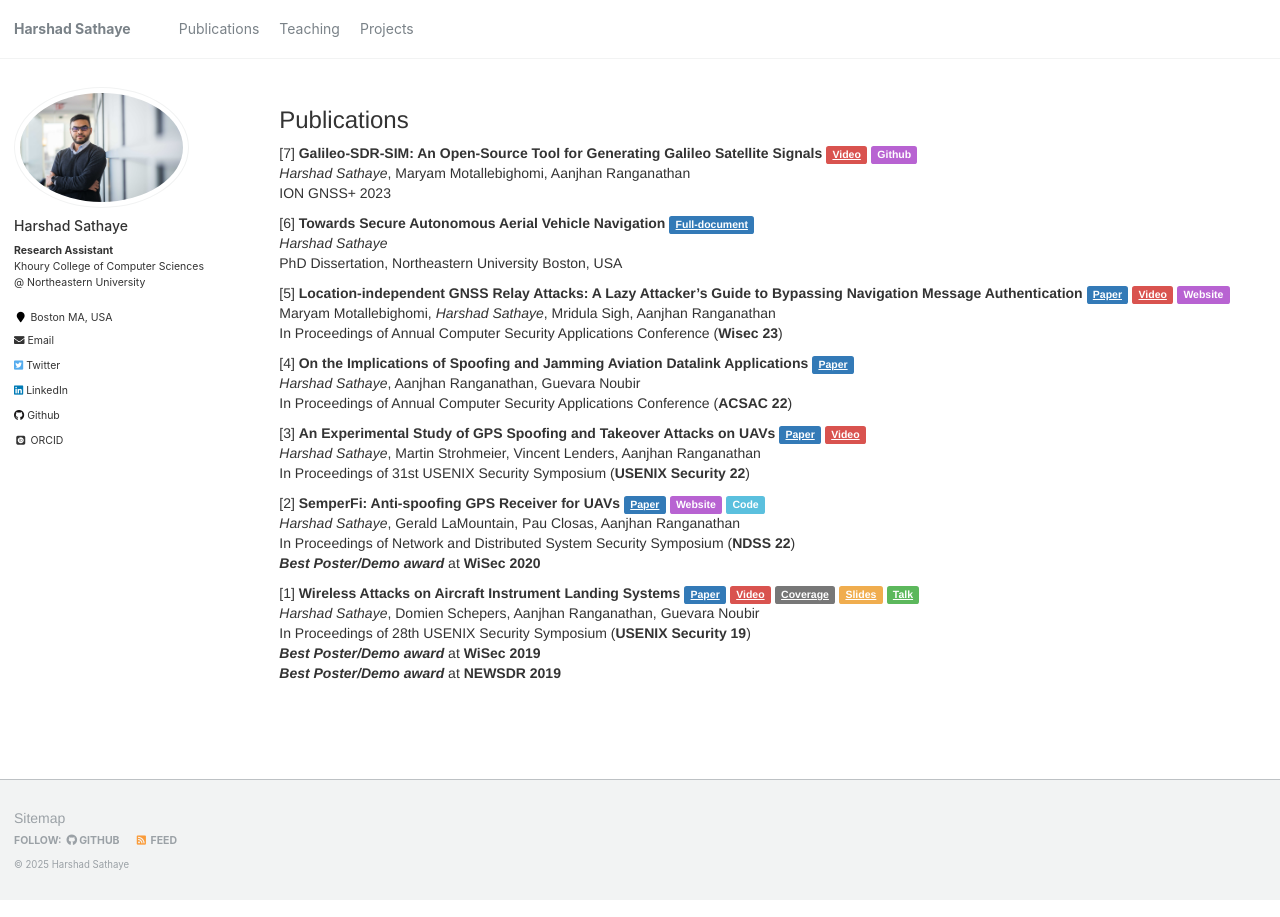
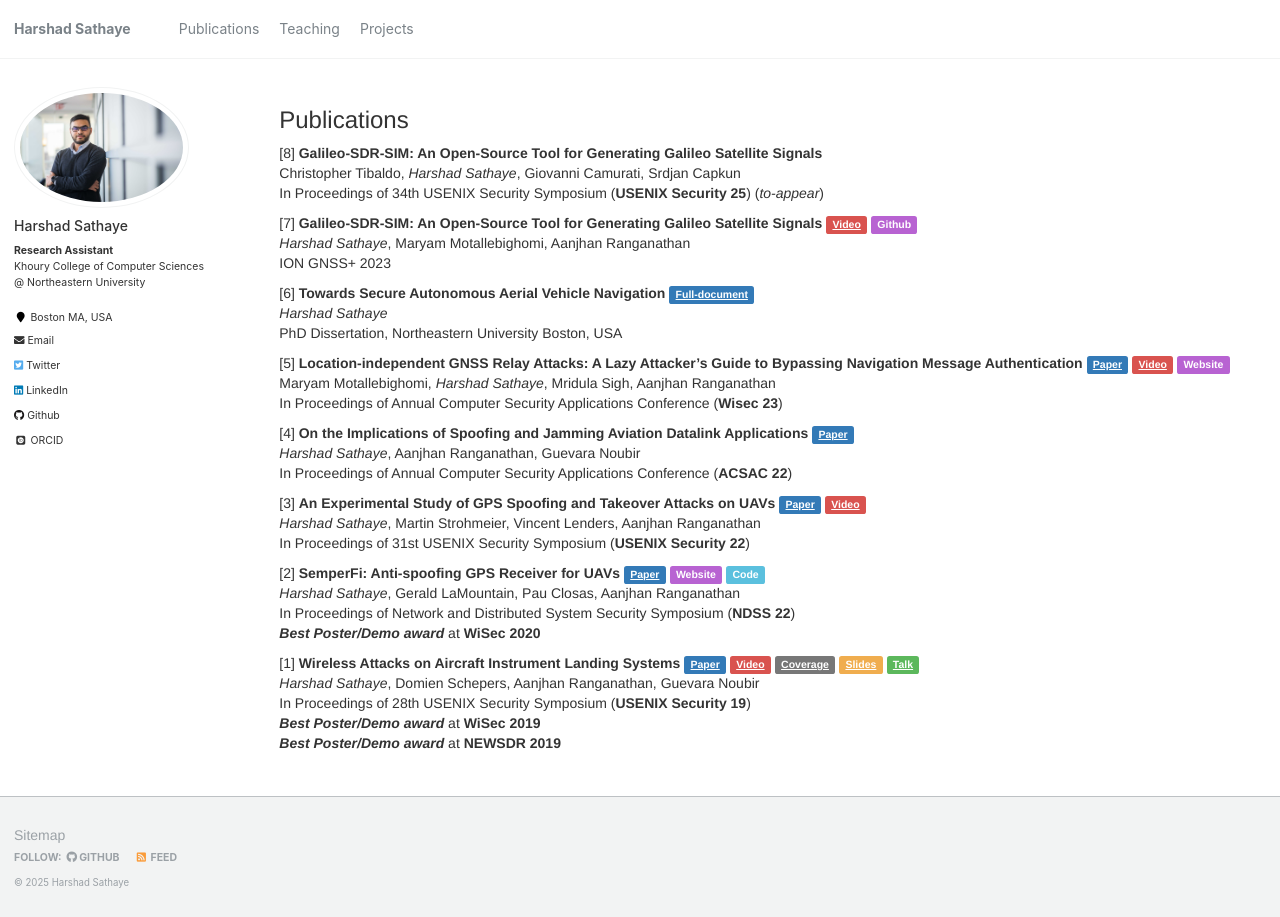
Before and after one commit to harshadms/harshadms.github.io, a Jekyll site: the page built from _pages/publications.md, in a window 1280 px wide. Built offline with Jekyll 4.4.1, drawn with Linux system fonts in a browser that asks for light colours; some web fonts are replaced.

Commit message:
added stuff

```diff
--- a/_pages/publications.md
+++ b/_pages/publications.md
@@ -5,6 +5,10 @@ permalink: /publications/
 author_profile: true
 ---
 ### Publications
+[8] **Galileo-SDR-SIM: An Open-Source Tool for Generating Galileo Satellite Signals**
+<br>Christopher Tibaldo, *Harshad Sathaye*, Giovanni Camurati, Srdjan Capkun
+<br>In Proceedings of 34th USENIX Security Symposium (**USENIX Security 25**) (*to-appear*)
+
 [7] **Galileo-SDR-SIM: An Open-Source Tool for Generating Galileo Satellite Signals** <a href="https://youtu.be/MX8MLP8040U" class="label label-danger">Video</a> <a href="https://github.com/harshadms/galileo-sdr-sim" style="text-decoration:none;" class="label label-website">Github</a>
 <br>*Harshad Sathaye*, Maryam Motallebighomi, Aanjhan Ranganathan
 <br>ION GNSS+ 2023
```
Also changed, not shown: _pages/teaching.md (+5 -0 lines).
